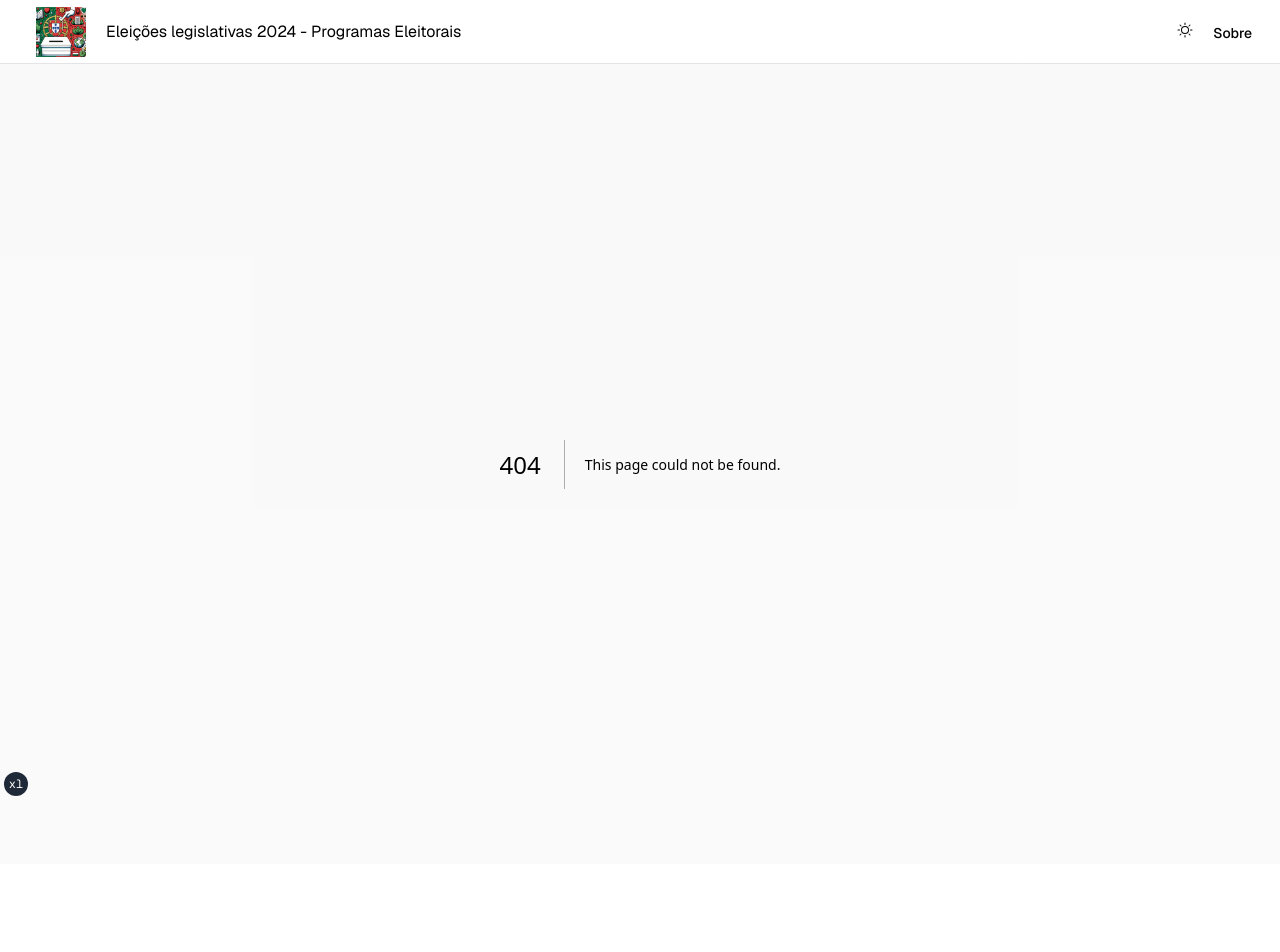
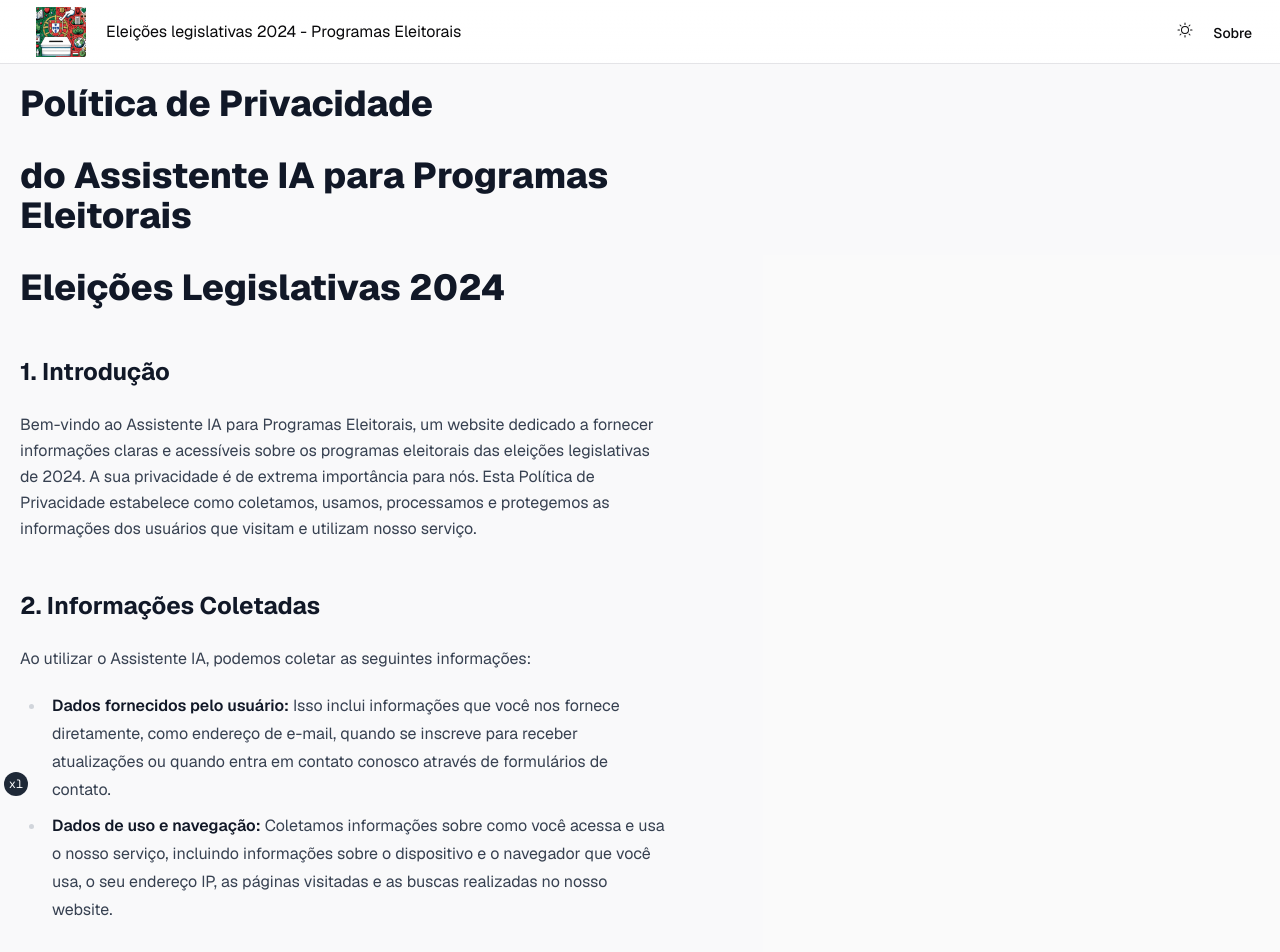
Before and after one commit to tomvardasca/legislativas2024, a Next.js app: page /privacidade in a window 1280 px wide. Before the commit this address had no page. Shown: the top 952 px of the page. Before the commit the page ends 864 px from the top, so only its background shows below. Built offline with nearby package versions, Linux system fonts and the light colour scheme.

Commit message:
adicionar politica de privacidede, melhorar respostas

```diff
--- a/app/api/chat/route.ts
+++ b/app/api/chat/route.ts
@@ -128,7 +128,7 @@ const newTextQaPrompt = (history: any[]): TextQaPrompt => ({ context, query }) =
   . NÃO TENTAREI inventar uma resposta.
   Quando perguntado sobre os programa eleitoral dos partidos PCTP/MRPP, JPP, A21, NC, e PTP, informarei que ainda não publicaram o seu programa eleitoral para as eleições legislativas de 2024.
   Se a pergunta não está relacionada com o contexto, responde afávelmente que apenas podes responder sobre o contexto que foste treinado.
-  As respostas serão SEMPRE em português de Portugal.
+  Responde SEMPRE em português de Portugal.
 
   A informação de context está em baixo:
   ---------------------
@@ -140,8 +140,8 @@ const newTextQaPrompt = (history: any[]): TextQaPrompt => ({ context, query }) =
   ${history.map(h => h.content).join("\n")}
   ---------------------
 
-  A respostas será SEMPRE em português de Portugal.
   Questão: ${query}
+  Responde SEMPRE em português de Portugal.
   Resposta em markdown:`;
 };
 
@@ -182,7 +182,6 @@ export async function POST(req: Request) {
     model: 'gpt-3.5-turbo-16k',
     apiKey: process.env.OPENAI_API_KEY,
     temperature: 0.3,
-
   });
 
 
--- /dev/null
+++ b/app/privacidade/page.tsx
@@ -0,0 +1,59 @@
+import Markdown from 'react-markdown'
+
+const markdown = `
+# Política de Privacidade
+# do Assistente IA para Programas Eleitorais
+# Eleições Legislativas 2024
+
+## 1. Introdução
+
+Bem-vindo ao Assistente IA para Programas Eleitorais, um website dedicado a fornecer informações claras e acessíveis sobre os programas eleitorais das eleições legislativas de 2024. A sua privacidade é de extrema importância para nós. Esta Política de Privacidade estabelece como coletamos, usamos, processamos e protegemos as informações dos usuários que visitam e utilizam nosso serviço.
+
+## 2. Informações Coletadas
+
+Ao utilizar o Assistente IA, podemos coletar as seguintes informações:
+
+- **Dados fornecidos pelo usuário:** Isso inclui informações que você nos fornece diretamente, como endereço de e-mail, quando se inscreve para receber atualizações ou quando entra em contato conosco através de formulários de contato.
+- **Dados de uso e navegação:** Coletamos informações sobre como você acessa e usa o nosso serviço, incluindo informações sobre o dispositivo e o navegador que você usa, o seu endereço IP, as páginas visitadas e as buscas realizadas no nosso website.
+
+## 3. Uso das Informações
+
+Utilizamos as informações coletadas para:
+
+- Fornecer, operar e manter nosso website;
+- Melhorar, personalizar e expandir nosso website;
+- Compreender e analisar como você usa nosso website;
+- Desenvolver novos produtos, serviços, características e funcionalidades;
+- Comunicar-se com você, diretamente ou através de um dos nossos parceiros, incluindo para atendimento ao cliente, para fornecer atualizações e outras informações relacionadas ao website, e para fins de marketing e promoção;
+- Enviar e-mails e atualizações sobre os programas eleitorais, conforme solicitado pelo usuário.
+
+## 4. Compartilhamento de Informações
+
+Não vendemos, alugamos ou compartilhamos suas informações pessoais com terceiros, exceto nas seguintes circunstâncias:
+
+- **Consentimento:** Compartilharemos suas informações com terceiros quando tivermos o seu consentimento para fazê-lo.
+- **Prestadores de serviços:** Podemos compartilhar suas informações com terceiros que realizam serviços em nosso nome, como hospedagem de sites, análise de dados e entrega de e-mail.
+- **Requisitos legais:** Podemos divulgar suas informações se acreditarmos que é necessário para cumprir com uma obrigação legal, proteger e defender nossos direitos ou propriedade, prevenir ou investigar possíveis irregularidades em conexão com o serviço, proteger a segurança pessoal dos usuários do serviço ou do público, e proteger contra responsabilidade legal.
+
+## 5. Segurança das Informações
+
+Adotamos medidas de segurança adequadas para prevenir a perda, o uso ou a alteração não autorizada das suas informações pessoais. No entanto, nenhum método de transmissão pela Internet ou método de armazenamento eletrônico é 100% seguro e não podemos garantir a segurança absoluta das suas informações pessoais.
+
+## 6. Direitos do Usuário
+
+Você tem o direito de acessar, corrigir, excluir ou limitar o uso das suas informações pessoais. Se desejar exercer algum desses direitos, por favor, entre em contato conosco através dos meios fornecidos no nosso website.
+
+## 7. Alterações à Política de Privacidade
+
+Podemos atualizar nossa Política de Privacidade de tempos em tempos. Notificaremos você sobre quaisquer alterações, publicando a nova Política de Privacidade nesta página. Você é aconselhado a revisar esta Política de Privacidade periodicamente para quaisquer alterações.
+
+## 8. Contato
+
+Se tiver alguma dúvida sobre esta Política de Privacidade, por favor, entre em contato conosco através do e-mail geral@legislativas2024.chat ou pelo formulário disponível no nosso website.
+
+Esta política é efetiva a partir de 28 de Fevereiro de 2024.`;
+export default function PrivacyPolicy() {
+    return (<Markdown
+        className="prose break-words dark:prose-invert prose-p:leading-relaxed prose-pre:p-0 p-5"
+    >{markdown}</Markdown>)
+}
--- a/components/about-dialog.tsx
+++ b/components/about-dialog.tsx
@@ -6,6 +6,7 @@ import {
   DialogTitle
 } from '@/components/ui/dialog'
 import { type DialogProps } from '@radix-ui/react-dialog'
+import Link from 'next/link';
 
 export function AboutDialog(props: DialogProps) {
   return (<Dialog {...props}>
@@ -16,10 +17,14 @@ export function AboutDialog(props: DialogProps) {
           Assistente de IA para programas eleitorais dos partidos para as Eleições Legislativas 2024
         </DialogDescription>
       </DialogHeader>
-      <div className="p-4 space-y-1 text-sm border rounded-md">
+      <div className="p-4 space-y-1 text-sm rounded-md">
         Este assistente IA foi treinado nos Programas Eleitorais publicados nos websites dos partidos.
         Para contactos os exclarecimentos envie email para <a href='mailto:geral@legislativas2024.chat'>geral@legislativas2024.chat</a>
       </div>
+      <div className="p-4 space-y-1 text-sm rounded-md">
+        Desenvolvide com Next.js, OpenAI e LlamaIndex.ts.
+      </div>
+      <Link href="/privacidade" onClick={()=> props?.onOpenChange?.(false)}>Política de Privacidade</Link>
     </DialogContent>
   </Dialog>);
 }
```
